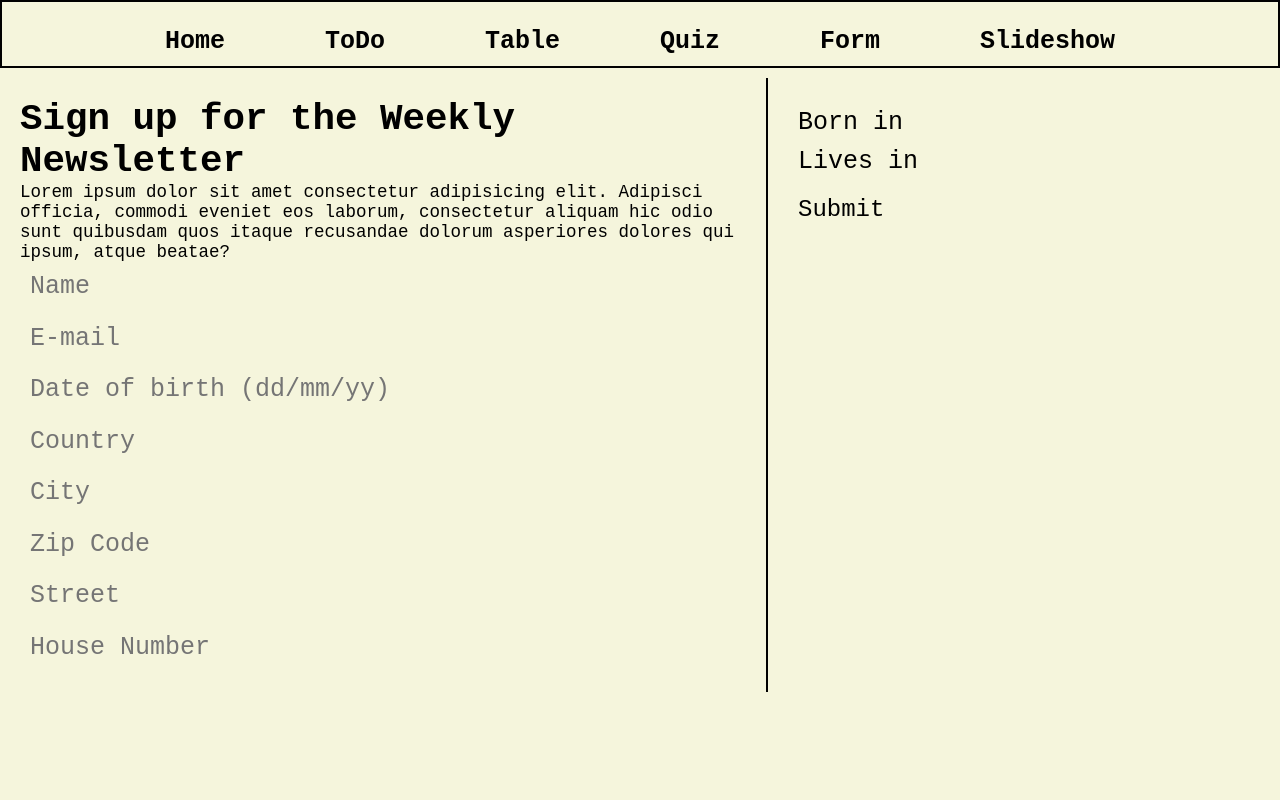
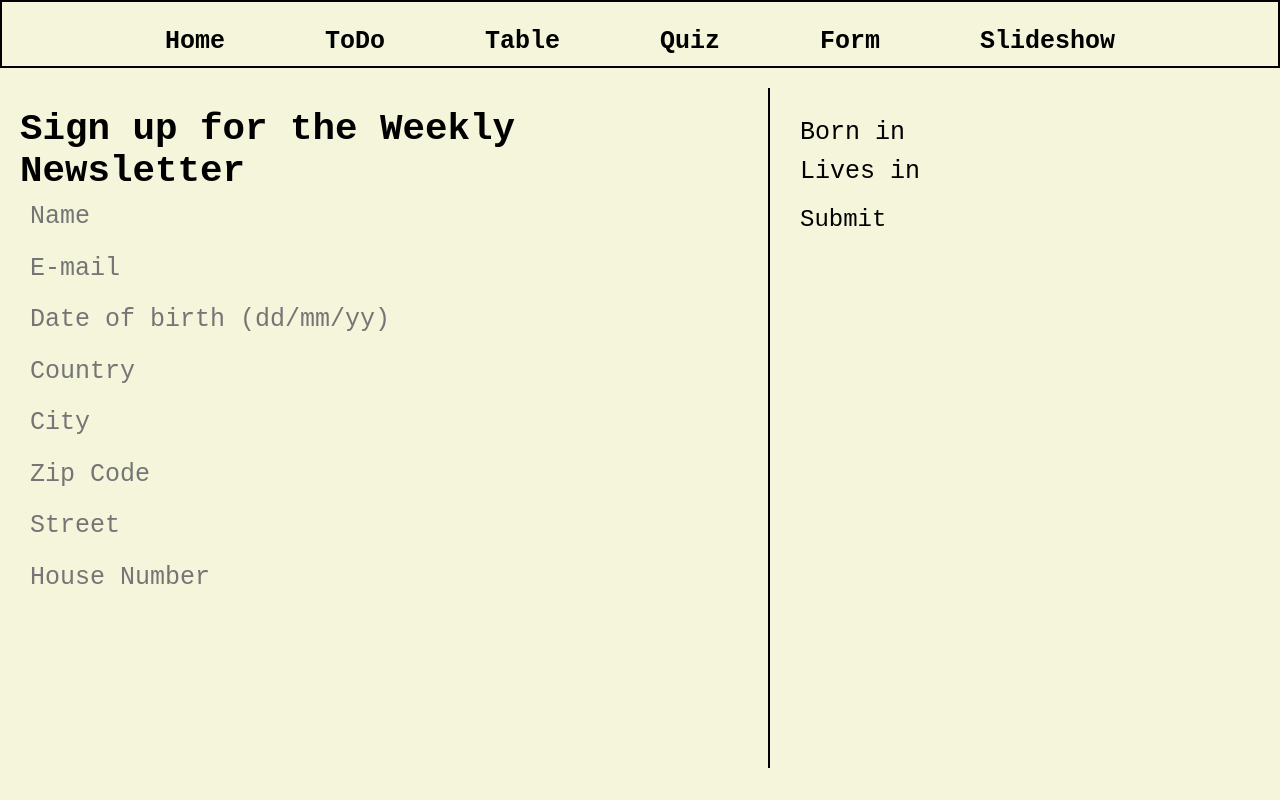
Before and after one commit to marieevensen/comfortableComponents, a Vue app: page /form in a window 1280 px wide. Built offline with nearby package versions, Linux system fonts and the light colour scheme.

Commit message:
ferdig da!

```diff
--- a/src/views/Form.vue
+++ b/src/views/Form.vue
@@ -3,10 +3,7 @@
     <section class="contact-form">
       <h1>Sign up for the Weekly Newsletter</h1>
       <div class="contact-form__text">
-        Lorem ipsum dolor sit amet consectetur adipisicing elit. Adipisci
-        officia, commodi eveniet eos laborum, consectetur aliquam hic odio sunt
-        quibusdam quos itaque recusandae dolorum asperiores dolores qui ipsum,
-        atque beatae?
+
       </div>
 
       <input
@@ -106,14 +103,14 @@ export default {
 main {
   display: flex;
   margin-bottom: 10px;
-  margin-top: 10px;
+  margin-top: 20px;
 }
 
 .contact-form {
   width: 60%;
   display: flex;
   flex-flow: column nowrap;
-  border-right: solid black 2px;
+  /* border-right: solid black 2px; */
   padding: 20px;
 }
 
@@ -138,6 +135,8 @@ main {
 .contact-info {
   width: 40%;
   padding: 20px;
+  height: 85vh;
+  border-left: 2px solid black;
 }
 
 .contact-info__output {
--- a/src/views/Slideshow.vue
+++ b/src/views/Slideshow.vue
@@ -93,11 +93,11 @@ export default {
 }
 
 .caption {
-  margin-top: 10px;
+  margin-top: 20px;
   padding: 20px;
   border-left: solid 2px black;
   width: 40%;
-  height: 80vh;
+  height: 85vh;
 }
 
 .caption__description {
```
